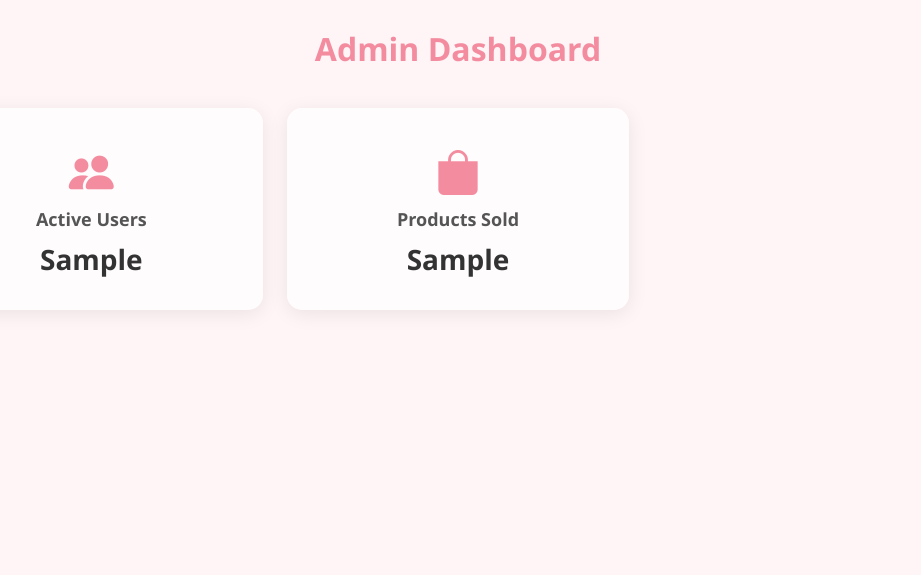
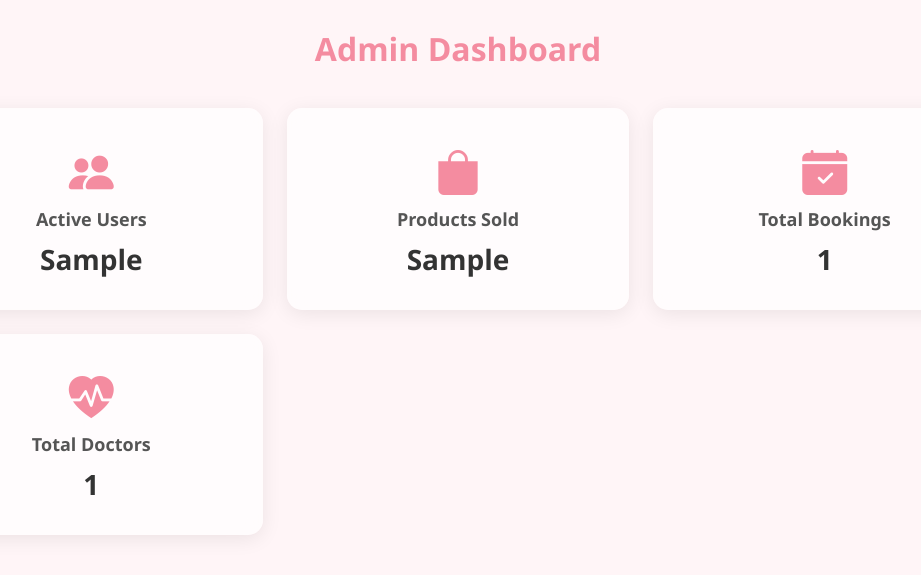
Before and after one commit to ociuzacademy/hertime_backend, a Django app: template adminapp/templates/index.html in a window 1280 px wide. Shown: the part 76-651 px from the top of the page, without its empty margins (182-1103 px from the left). Run offline with Django 5.2, Linux system fonts and the light colour scheme; the template is opened without the code that fills it: most values are stand-ins (such as "Sample title", 1, 10 or a date in 2020).

Commit message:
Add total bookings and total doctors stats to the dashboard

```diff
--- a/adminapp/templates/index.html
+++ b/adminapp/templates/index.html
@@ -205,14 +205,24 @@
                 </div>
             </div>
 
-            <!-- New Signups (Optional) -->
-            <!-- <div class="col-md-4">
-            <div class="stat-card">
-                <i class="bi bi-person-plus-fill stat-icon"></i>
-                <div class="stat-title">New Signups</div>
-                <div class="stat-value">{{ new_signups }}</div>
-            </div>
-        </div> -->
+            <!-- Total Bookings -->
+<div class="col-md-4">
+    <div class="stat-card">
+        <i class="bi bi-calendar-check-fill stat-icon"></i>
+        <div class="stat-title">Total Bookings</div>
+        <div class="stat-value">{{ total_bookings }}</div>
+    </div>
+</div>
+
+<!-- Total Doctors -->
+<div class="col-md-4">
+    <div class="stat-card">
+        <i class="bi bi-heart-pulse-fill stat-icon"></i>
+        <div class="stat-title">Total Doctors</div>
+        <div class="stat-value">{{ total_doctors }}</div>
+    </div>
+</div>
+
 
         </div>
     </div>
```
